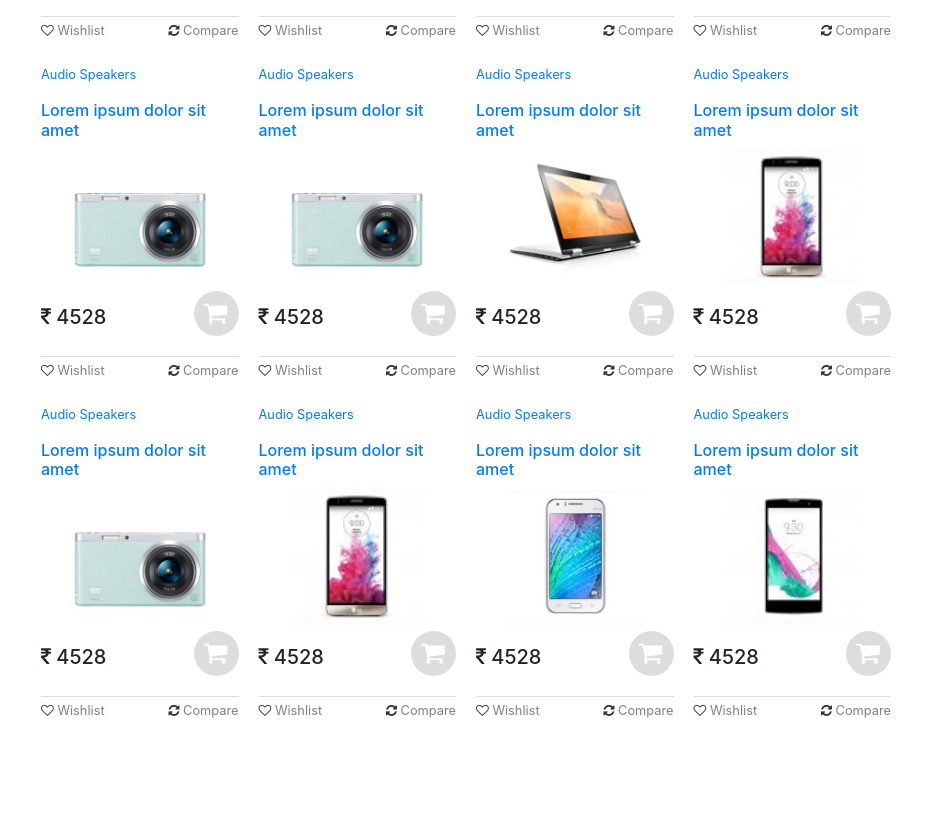
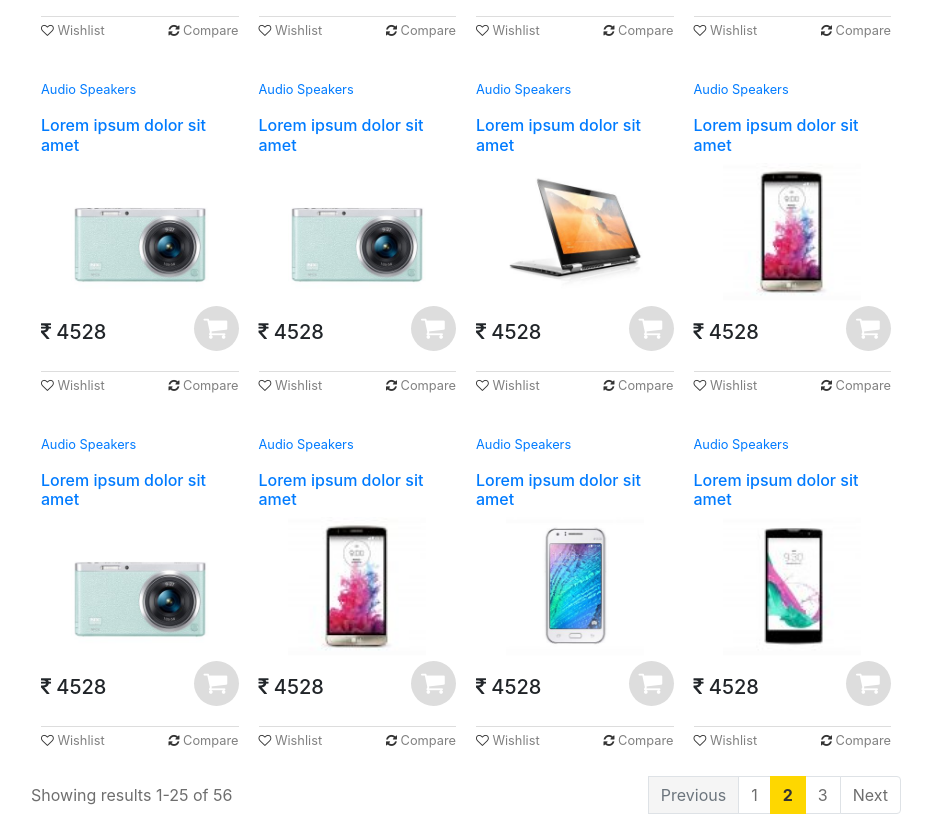
Before and after one commit to hemanta-kakati/local_market, a website: page src/index.html in a window 1280 px wide. Shown: the part 1008-1838 px from the top of the page, without its empty margins (324-1256 px from the left). Before the commit the page ends 1739 px from the top, so only its background shows below. Drawn offline with Linux system fonts and the light colour scheme.

Commit message:
v1.2 Pagination added

```diff
--- a/src/index.html
+++ b/src/index.html
@@ -363,9 +363,9 @@
             </ul>
           </div>
           <div class="search-content">
-            <div class="product-card container">
+            <div class="container">
 
-              <div class="row">
+              <div class="row product-card">
                 <div class="product-item col-xs-6 col-sm-4  col-md-3 col-lg-3">
                   <p><small><a href="#">Audio Speakers</a></small></p>
                   <h6><a href="#">Lorem ipsum dolor sit amet </a></h6>
@@ -664,9 +664,30 @@
                     </div>
                   </div>
                 </div>
+              </div> <!-- product card ends here  -->
 
+              <div class="row">
+                <!-- button page pagination -->
+                <nav class="w-100">
+
+                  <ul class="pagination d-flex">
+                    <li class="page-item align-self-center mr-auto">
+                      <span class="page-info">Showing results 1-25 of 56</span>
+                    </li>
+                    <li class="page-item disabled align-self-center">
+                      <a class="page-link" href="#" tabindex="-1">Previous</a>
+                    </li>
+                    <li class="page-item align-self-center"><a class="page-link" href="#">1</a></li>
+                    <li class="page-item active disabled">
+                      <a class="page-link" href="#">2 <span class="sr-only">(current)</span></a>
+                    </li>
+                    <li class="page-item align-self-center"><a class="page-link" href="#">3</a></li>
+                    <li class="page-item align-self-center">
+                      <a class="page-link" href="#">Next</a>
+                    </li>
+                  </ul>
+                </nav>
               </div>
-
 
             </div>
           </div>
--- a/src/scss/style.scss
+++ b/src/scss/style.scss
@@ -197,6 +197,16 @@ div {
             border-bottom: 1px solid $grey;
             padding-bottom: 15px;
             margin-bottom: 30px;
+            position: relative;
+
+            &::after {
+                content: ' ';
+                width: 3.684em;
+                border-bottom: 2px solid $yellow;
+                position: absolute;
+                bottom: -1px;
+                left: 0;
+            }
         }
 
 
@@ -294,7 +304,7 @@ div {
 
 .search-content {
     .product-item{
-        margin: 0;
+        margin: 0 0 15px 0;
     }
 }
 
@@ -330,3 +340,26 @@ div {
         }
     }
 }
+
+// Bootstrap pagination
+.pagination {
+
+        .page-link, .page-info {
+            color: rgb(110, 110, 110);
+        }
+
+        .page-item.disabled {
+            .page-link {
+                background: $white-smoke;
+            }
+        }
+
+        .page-item.active {
+            .page-link {
+                background: $yellow;
+                border: 1px solid $yellow;
+                color: #333;
+                font-weight: bold;
+            }
+        }
+    }
```
Also changed, not shown: src/css/style.css.
